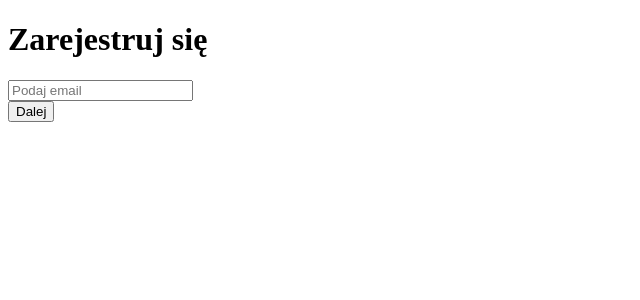
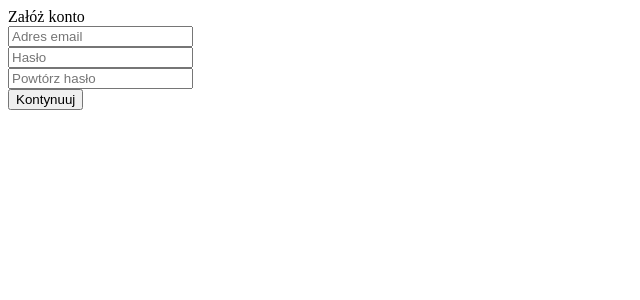
Before and after one commit to TymekSzczepkowski/Teachly-Frontend, a React (Create React App) app in the folder teachly-frontend/: page /register in a window 1280 px wide. Shown: the top 300 px of the page, without its empty margins (0-640 px from the left). Built offline with nearby package versions, Linux system fonts and the light colour scheme.

Commit message:
login and registration setup

```diff
--- a/teachly-frontend/src/pages/Auth/Login/Login.js
+++ b/teachly-frontend/src/pages/Auth/Login/Login.js
@@ -11,6 +11,9 @@ function Login() {
         <div>
           <input placeholder="Podaj hasło" type="password"></input>
         </div>
+        <div>
+          <button>Zaloguj się</button>
+        </div>
       </form>
     </div>
   );
--- a/teachly-frontend/src/pages/Auth/Register/Register.js
+++ b/teachly-frontend/src/pages/Auth/Register/Register.js
@@ -1,19 +1,20 @@
-import React from "react";
+import React, { useState } from "react";
+import UserDetails from "./UserDetails";
+function Register() {
+  const [state, setState] = useState({
+    step: 1,
+    email: "",
+    password: "",
+    repeatpassword: "",
+    firstName: "",
+    lastName: "",
+    country: "",
+    city: "",
+  });
 
-function Register() {
   return (
     <div>
-      <div>
-        <div>
-          <h1>Zarejestruj się</h1>
-        </div>
-        <div>
-          <input placeholder='Podaj email'></input>
-        </div>
-        <div>
-          <button>Dalej</button>
-        </div>
-      </div>
+      <UserDetails></UserDetails>
     </div>
   );
 }
--- /dev/null
+++ b/teachly-frontend/src/pages/Auth/Register/UserDetails.js
@@ -0,0 +1,27 @@
+import React from "react";
+
+function UserDetails() {
+  return (
+    <div>
+      <div>
+        <div>Załóż konto</div>
+        <form>
+          <div>
+            <input placeholder='Adres email'></input>
+          </div>
+          <div>
+            <input placeholder='Hasło'></input>
+          </div>
+          <div>
+            <input placeholder='Powtórz hasło'></input>
+          </div>
+          <div>
+            <button>Kontynuuj</button>
+          </div>
+        </form>
+      </div>
+    </div>
+  );
+}
+
+export default UserDetails;
```
Also changed, not shown: teachly-frontend/src/pages/Auth/Register/PersonalDetails.js (added, +34 -0 lines), teachly-frontend/src/pages/Auth/Register/Success.js (added, +11 -0 lines), teachly-frontend/src/pages/Auth/Register/Confirmation.js (added).
